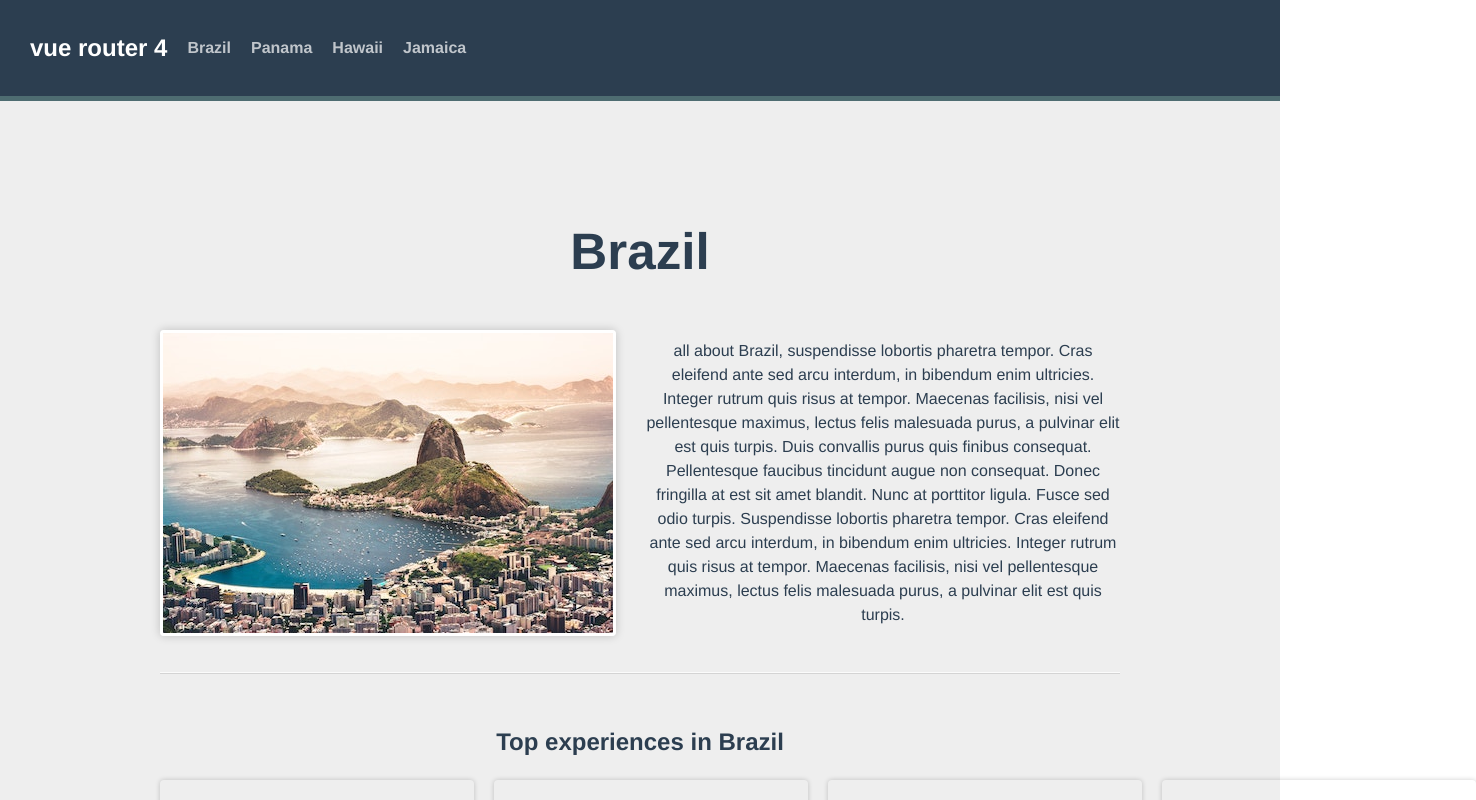
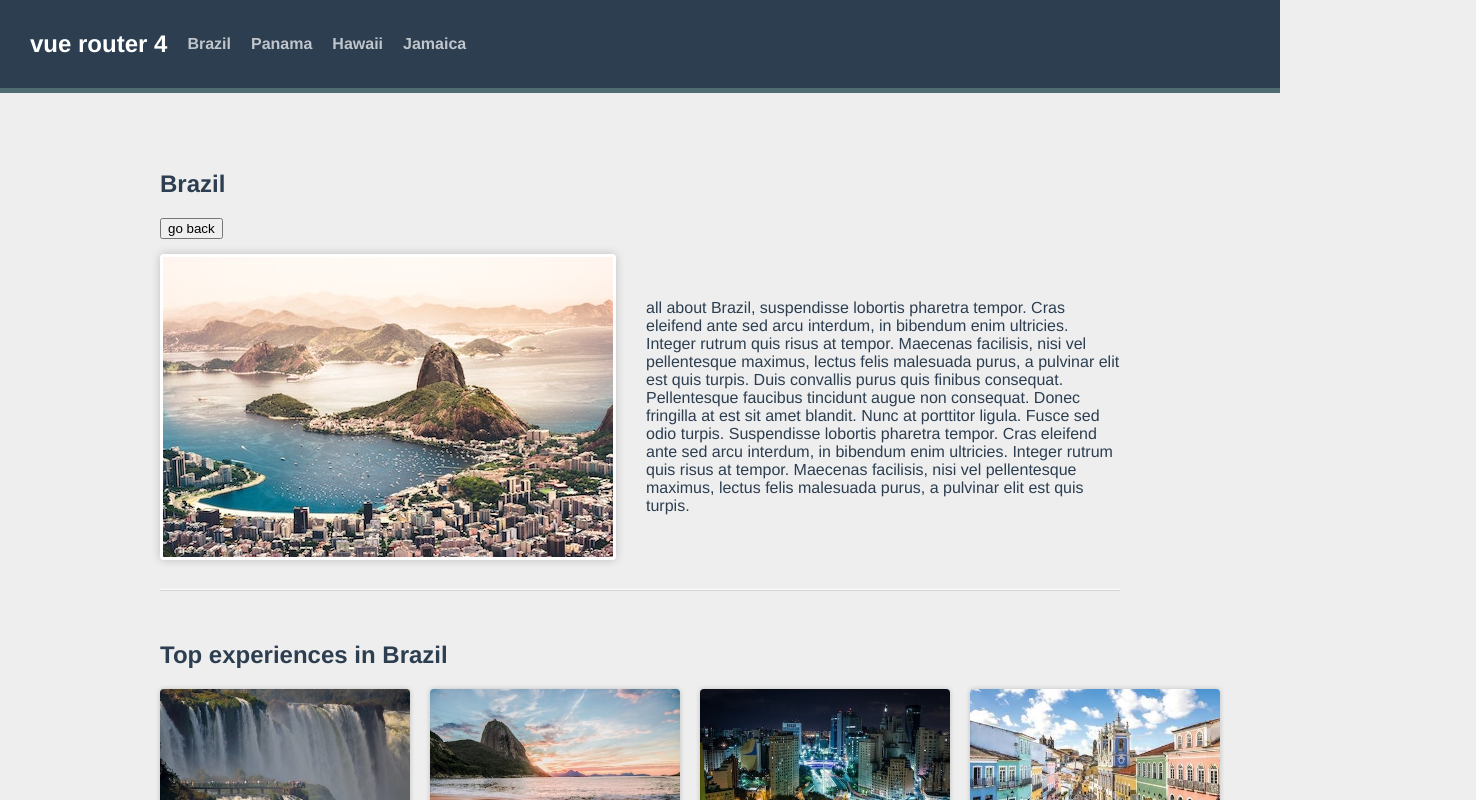
Before and after one commit to hamedg68/vuerouter4, a Vue app: page /destination/1/1 in a window 1280 px wide. Shown: the top 800 px of the page, 1476 px wide, since content can reach past the window. Built offline with nearby package versions, Linux system fonts and the light colour scheme.

Commit message:
feat: go back

```diff
--- /dev/null
+++ b/src/components/GoBack.vue
@@ -0,0 +1,5 @@
+<template>
+    <span class="go-back">
+        <button @click="$router.back()">go back</button>
+    </span>
+</template>
--- a/src/style.css
+++ b/src/style.css
@@ -1,4 +1,4 @@
-:root {
+/* :root {
   font-family: Inter, system-ui, Avenir, Helvetica, Arial, sans-serif;
   line-height: 1.5;
   font-weight: 400;
@@ -77,4 +77,4 @@
   button {
     background-color: #f9f9f9;
   }
-}
+} */
--- a/src/views/DestinationShow.vue
+++ b/src/views/DestinationShow.vue
@@ -1,6 +1,7 @@
 <template>
   <section class="destination">
     <h1>{{ destination?.name }}</h1>
+    <GoBack/>
     <div class="destination-details">
       <img :src="`/images/${destination?.image}`" :alt="destination?.name" />
       <p>{{ destination?.description }}</p>
@@ -28,6 +29,7 @@
 import { useRoute } from "vue-router";
 import sourceData from "@/data.json";
 import Experience from "@/components/Experience.vue";
+import GoBack from "@/components/GoBack.vue";
 const route = useRoute();
 
 const destination = computed(() => {
```
